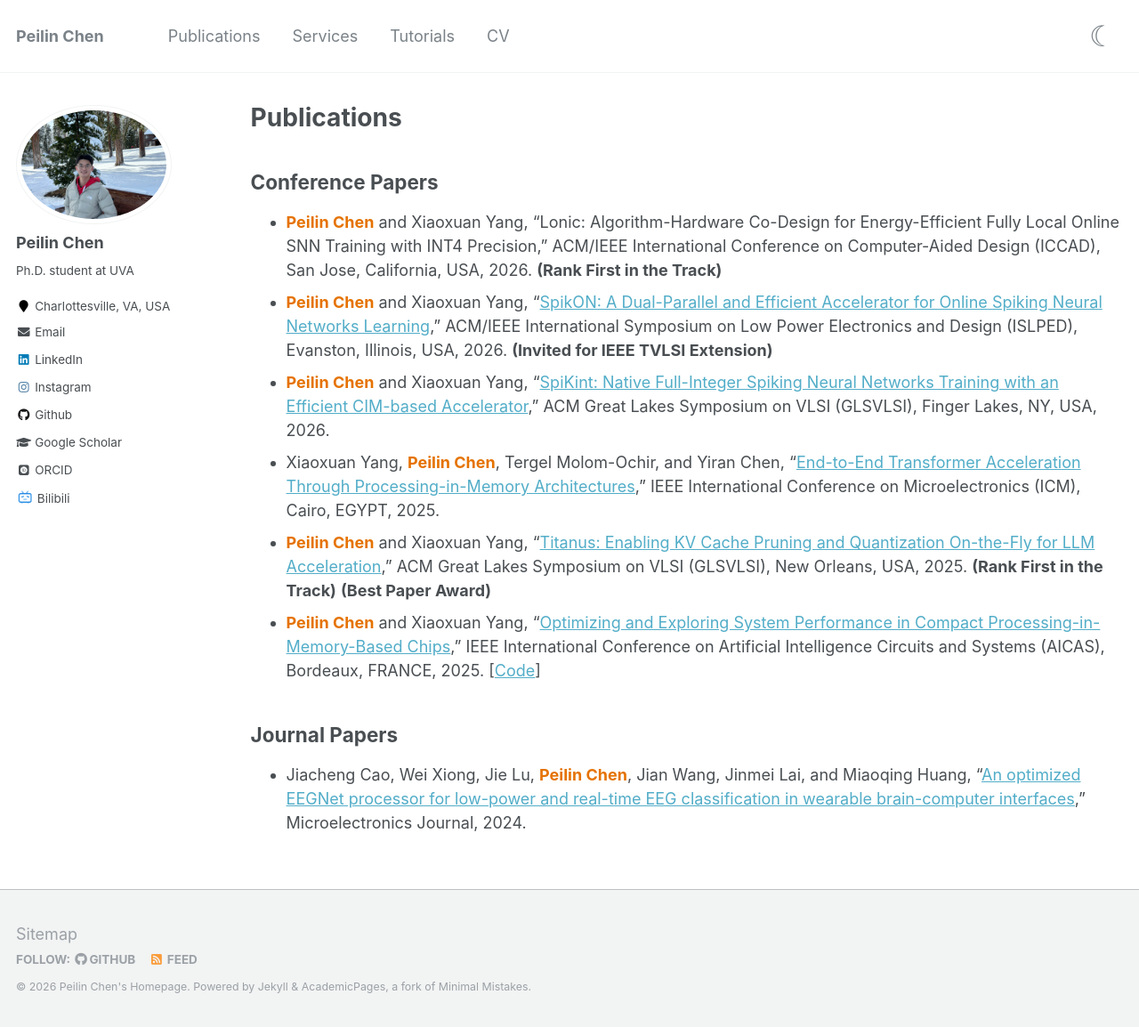
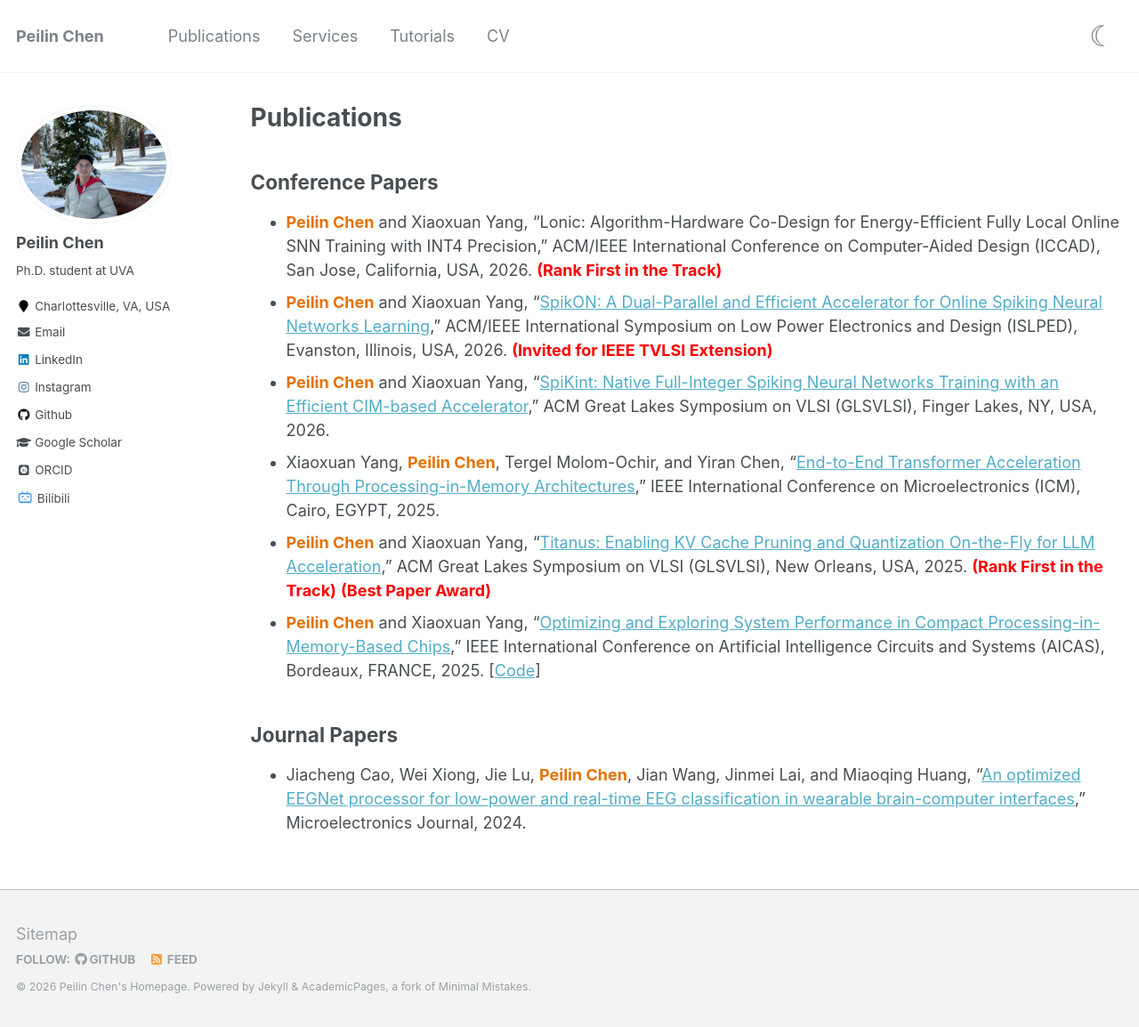
Before and after one commit to peilin-chen/peilin-chen.github.io, a Jekyll site: the page built from _pages/publications.md, in a window 1280 px wide and 1154 px high. Shown: the whole window at 89% size. Built offline with Jekyll 4.4.1, drawn with Linux system fonts in a browser that asks for light colours; some web fonts are replaced.

Commit message:
Update formatting and highlight achievements in publications

```diff
--- a/_pages/publications.md
+++ b/_pages/publications.md
@@ -7,11 +7,11 @@ author_profile: true
 
 ## Conference Papers
 
-* <span style="color: #E57200;">**Peilin Chen**</span> and Xiaoxuan Yang, "Lonic: Algorithm-Hardware Co-Design for Energy-Efficient Fully Local Online SNN Training with INT4 Precision," ACM/IEEE International Conference on Computer-Aided Design (ICCAD), San Jose, California, USA, 2026. **(Rank First in the Track)**
-* <span style="color: #E57200;">**Peilin Chen**</span> and Xiaoxuan Yang, "[SpikON: A Dual-Parallel and Efficient Accelerator for Online Spiking Neural Networks Learning](https://arxiv.org/abs/2606.30926)," ACM/IEEE International Symposium on Low Power Electronics and Design (ISLPED), Evanston, Illinois, USA, 2026. **(Invited for IEEE TVLSI Extension)**
+* <span style="color: #E57200;">**Peilin Chen**</span> and Xiaoxuan Yang, "Lonic: Algorithm-Hardware Co-Design for Energy-Efficient Fully Local Online SNN Training with INT4 Precision," ACM/IEEE International Conference on Computer-Aided Design (ICCAD), San Jose, California, USA, 2026. <span style="color: red;">**(Rank First in the Track)**</span>
+* <span style="color: #E57200;">**Peilin Chen**</span> and Xiaoxuan Yang, "[SpikON: A Dual-Parallel and Efficient Accelerator for Online Spiking Neural Networks Learning](https://arxiv.org/abs/2606.30926)," ACM/IEEE International Symposium on Low Power Electronics and Design (ISLPED), Evanston, Illinois, USA, 2026. <span style="color: red;">**(Invited for IEEE TVLSI Extension)**</span>
 * <span style="color: #E57200;">**Peilin Chen**</span> and Xiaoxuan Yang, "[SpiKint: Native Full-Integer Spiking Neural Networks Training with an Efficient CIM-based Accelerator](https://dl.acm.org/doi/10.1145/3787109.3815248)," ACM Great Lakes Symposium on VLSI (GLSVLSI), Finger Lakes, NY, USA, 2026.
 * Xiaoxuan Yang, <span style="color: #E57200;">**Peilin Chen**</span>, Tergel Molom-Ochir, and Yiran Chen, "[End-to-End Transformer Acceleration Through Processing-in-Memory Architectures](https://ieeexplore.ieee.org/document/11322529)," IEEE International Conference on Microelectronics (ICM), Cairo, EGYPT, 2025.
-* <span style="color: #E57200;">**Peilin Chen**</span> and Xiaoxuan Yang, "[Titanus: Enabling KV Cache Pruning and Quantization On-the-Fly for LLM Acceleration](https://dl.acm.org/doi/full/10.1145/3716368.3735145)," ACM Great Lakes Symposium on VLSI (GLSVLSI), New Orleans, USA, 2025. **(Rank First in the Track)** **(Best Paper Award)**
+* <span style="color: #E57200;">**Peilin Chen**</span> and Xiaoxuan Yang, "[Titanus: Enabling KV Cache Pruning and Quantization On-the-Fly for LLM Acceleration](https://dl.acm.org/doi/full/10.1145/3716368.3735145)," ACM Great Lakes Symposium on VLSI (GLSVLSI), New Orleans, USA, 2025. <span style="color: red;">**(Rank First in the Track)** **(Best Paper Award)**</span>
 * <span style="color: #E57200;">**Peilin Chen**</span> and Xiaoxuan Yang, "[Optimizing and Exploring System Performance in Compact Processing-in-Memory-Based Chips](https://ieeexplore.ieee.org/abstract/document/11173147)," IEEE International Conference on Artificial Intelligence Circuits and Systems (AICAS), Bordeaux, FRANCE, 2025. [[Code](https://github.com/peilin-chen/Compact-PIM-based-Design)]
 
 ## Journal Papers
```
